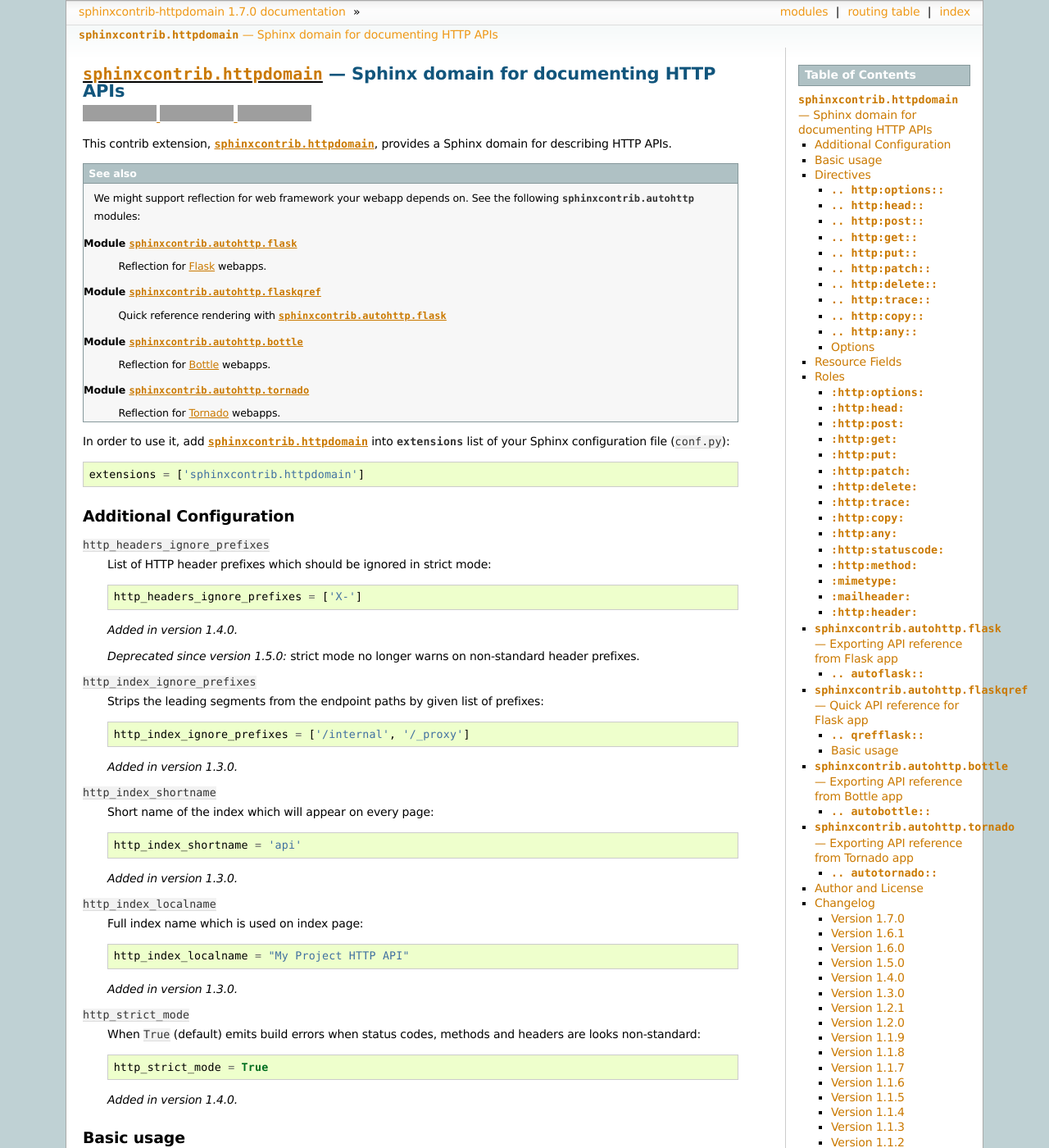
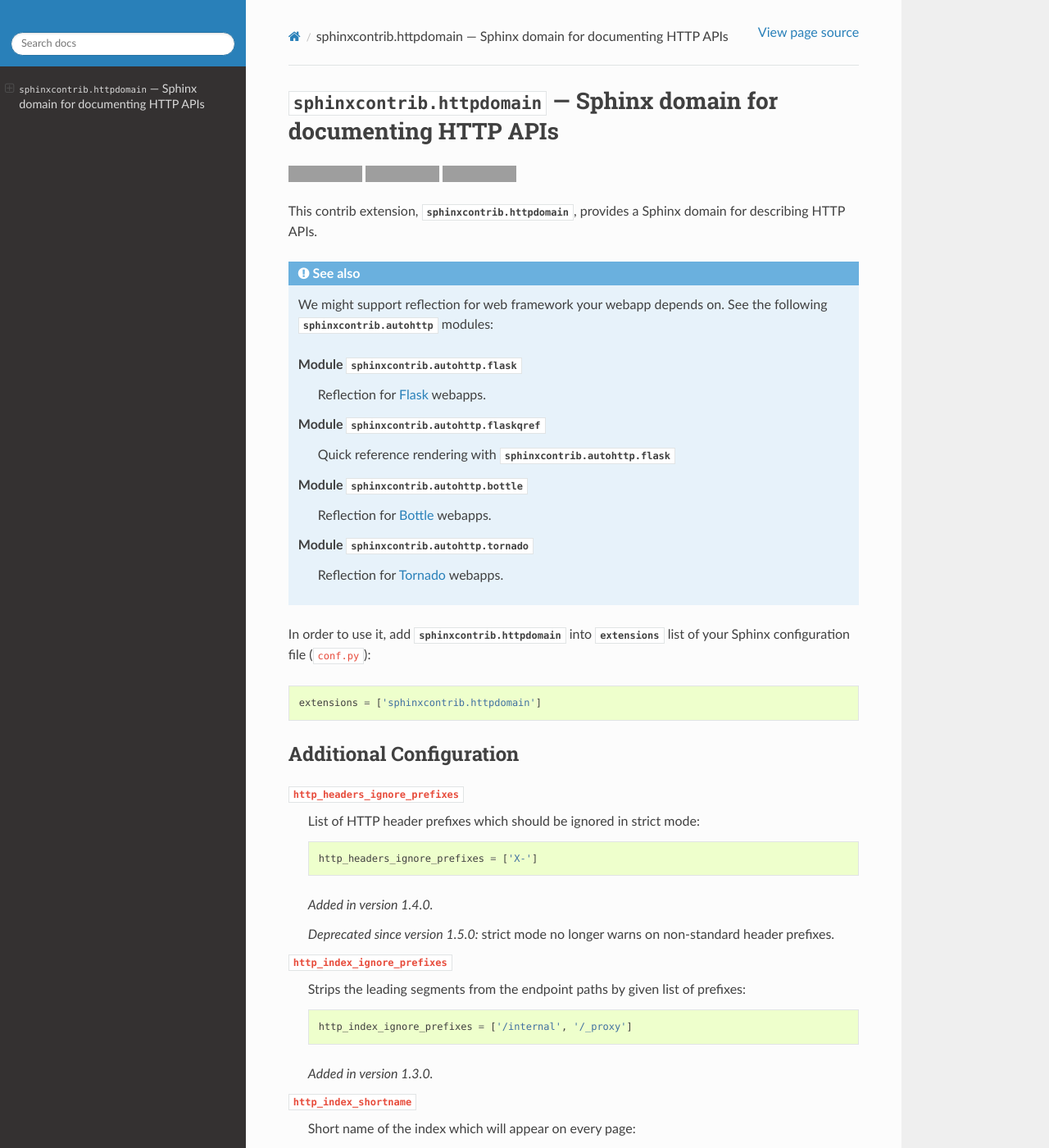
Before and after one commit to sphinx-contrib/httpdomain, a Sphinx documentation site: the page built from doc/index.rst, in a window 1280 px wide and 1400 px high. Shown: the whole window at 82% size. Built offline with Sphinx 7.4.7 and the Read the Docs theme 2.0.0, drawn with Linux system fonts in a browser that asks for light colours; cross-references to code outside the pages are shown as plain code; some of the changed lines change nothing that is shown; some of the changed text lies outside the part shown; grey boxes are pictures that could not be loaded.

Commit message:
Update conf.py

```diff
--- a/doc/conf.py
+++ b/doc/conf.py
@@ -1,283 +1,366 @@
-# -*- coding: utf-8 -*-
+import os
+import shlex
+import subprocess
+import sys
+import sphinxcontrib
+from docutils.parsers.rst.directives.admonitions import BaseAdmonition
+from sphinx.util import compat
+
+compat.make_admonition = BaseAdmonition
 #
-# sphinxcontrib-httpdomain documentation build configuration file, created by
-# sphinx-quickstart on Thu Jun  2 13:27:52 2011.
+# Raiden documentation build configuration file, created by
+# sphinx-quickstart2 on Mon Oct 24 10:55:13 2016.
 #
-# This file is execfile()d with the current directory set to its containing dir.
+# This file is execfile()d with the current directory set to its
+# containing dir.
 #
 # Note that not all possible configuration values are present in this
 # autogenerated file.
 #
 # All configuration values have a default; values that are commented out
 # serve to show the default.
-from __future__ import print_function
-
-import os
-import os.path
-import sys
-
-
-if os.environ.get('READTHEDOCS'):
-    print()
-    print('CWD:', os.getcwd())
-    print('Configuration path:', os.path.abspath(__file__))
-    print('Environment variables:')
-    for key in sorted(os.environ):
-        print('  {0}={1}'.format(key, os.environ[key]))
-    print()
 
 # If extensions (or modules to document with autodoc) are in another directory,
 # add these directories to sys.path here. If the directory is relative to the
 # documentation root, use os.path.abspath to make it absolute, like shown here.
-sys.path.insert(
-    0,
-    os.path.abspath(os.path.join(os.path.dirname(__file__), '..'))
-)
-sys.path.insert(0, os.path.abspath(os.path.dirname(__file__)))
+#
 
-# -- General configuration -----------------------------------------------------
+
+# -- General configuration ------------------------------------------------
 
 # If your documentation needs a minimal Sphinx version, state it here.
-#needs_sphinx = '1.0'
+#
+# needs_sphinx = '1.0'
 
-# Add any Sphinx extension module names here, as strings. They can be extensions
-# coming with Sphinx (named 'sphinx.ext.*') or your custom ones.
-extensions = ['sphinxcontrib.httpdomain']
+# Add any Sphinx extension module names here, as strings. They can be
+# extensions coming with Sphinx (named 'sphinx.ext.*') or your custom
+# ones.
+extensions = [
+    'sphinxcontrib.httpdomain',
+    'sphinxcontrib.httpexample',
+]
+
 
 # Add any paths that contain templates here, relative to this directory.
 templates_path = ['_templates']
 
-# The suffix of source filenames.
+# The suffix(es) of source filenames.
+# You can specify multiple suffix as a list of string:
+#
+# source_suffix = ['.rst', '.md']
 source_suffix = '.rst'
 
 # The encoding of source files.
-#source_encoding = 'utf-8-sig'
+#
+# source_encoding = 'utf-8-sig'
 
 # The master toctree document.
 master_doc = 'index'
 
 # General information about the project.
-project = u'sphinxcontrib-httpdomain'
-copyright = u'2011, Hong Minhee'
+project = 'Nodela Project'
+author = 'clark'
 
+version_string = '0.10.0'
 # The version info for the project you're documenting, acts as replacement for
 # |version| and |release|, also used in various other places throughout the
 # built documents.
 #
 # The short X.Y version.
-version = '1.7'
+version = version_string
 # The full version, including alpha/beta/rc tags.
-release = '1.7.0'
+release = version
+
+# Using rst_epilog we can expose any variables from conf.py to each
+# rst file
+rst_epilog = """
+.. |capitalized_version| replace:: {}
+""".format(version.capitalize())
 
 # The language for content autogenerated by Sphinx. Refer to documentation
 # for a list of supported languages.
-#language = None
+#
+# This is also used if you do content translation via gettext catalogs.
+# Usually you set "language" from the command line for these cases.
+language = None
 
 # There are two options for replacing |today|: either, you set today to some
 # non-false value, then it is used:
-#today = ''
+#
+# today = ''
+#
 # Else, today_fmt is used as the format for a strftime call.
-#today_fmt = '%B %d, %Y'
+#
+# today_fmt = '%B %d, %Y'
 
 # List of patterns, relative to source directory, that match files and
 # directories to ignore when looking for source files.
-exclude_patterns = ['_build']
+# This patterns also effect to html_static_path and html_extra_path
+exclude_patterns = []
 
-# The reST default role (used for this markup: `text`) to use for all documents.
-#default_role = None
+# The reST default role (used for this markup: `text`) to use for all
+# documents.
+#
+# default_role = None
 
 # If true, '()' will be appended to :func: etc. cross-reference text.
-#add_function_parentheses = True
+#
+# add_function_parentheses = True
 
 # If true, the current module name will be prepended to all description
 # unit titles (such as .. function::).
-#add_module_names = True
+#
+# add_module_names = True
 
 # If true, sectionauthor and moduleauthor directives will be shown in the
 # output. They are ignored by default.
-#show_authors = False
+#
+# show_authors = False
 
 # The name of the Pygments (syntax highlighting) style to use.
 pygments_style = 'sphinx'
 
 # A list of ignored prefixes for module index sorting.
-#modindex_common_prefix = []
+# modindex_common_prefix = []
+
+# If true, keep warnings as "system message" paragraphs in the built documents.
+# keep_warnings = False
+
+# If true, `todo` and `todoList` produce output, else they produce nothing.
+todo_include_todos = True
 
 
-# -- Options for HTML output ---------------------------------------------------
+# -- Options for HTML output ----------------------------------------------
 
 # The theme to use for HTML and HTML Help pages.  See the documentation for
 # a list of builtin themes.
-html_theme = 'sphinxdoc'
+#
+html_theme = 'sphinx_rtd_theme'
 
 # Theme options are theme-specific and customize the look and feel of a theme
 # further.  For a list of options available for each theme, see the
 # documentation.
-#html_theme_options = {}
+#
+html_theme_options = {'logo_only': True, 'display_version': False}
 
 # Add any paths that contain custom themes here, relative to this directory.
-#html_theme_path = []
+# html_theme_path = []
 
-# The name for this set of Sphinx documents.  If None, it defaults to
-# "<project> v<release> documentation".
-#html_title = None
+# The name for this set of Sphinx documents.
+# "<project> v<release> documentation" by default.
+#
+# html_title = u'Raiden vPOC-0'
 
 # A shorter title for the navigation bar.  Default is the same as html_title.
-#html_short_title = None
+#
+# html_short_title = None
 
 # The name of an image file (relative to this directory) to place at the top
 # of the sidebar.
-#html_logo = None
+#
+html_logo = 'logo.png'
 
-# The name of an image file (within the static path) to use as favicon of the
-# docs.  This file should be a Windows icon file (.ico) being 16x16 or 32x32
+# The name of an image file (relative to this directory) to use as a favicon of
+# the docs.  This file should be a Windows icon file (.ico) being 16x16 or 32x32
 # pixels large.
-#html_favicon = None
+#
+# html_favicon = None
 
 # Add any paths that contain custom static files (such as style sheets) here,
 # relative to this directory. They are copied after the builtin static files,
 # so a file named "default.css" will overwrite the builtin "default.css".
-#html_static_path = ['_static']
+html_static_path = ['_static']
 
-# If not '', a 'Last updated on:' timestamp is inserted at every page bottom,
-# using the given strftime format.
-#html_last_updated_fmt = '%b %d, %Y'
+html_show_copyright = False
+
+# Add any extra paths that contain custom files (such as robots.txt or
+# .htaccess) here, relative to this directory. These files are copied
+# directly to the root of the documentation.
+#
+# html_extra_path = []
+
+# If not None, a 'Last updated on:' timestamp is inserted at every page
+# bottom, using the given strftime format.
+# The empty string is equivalent to '%b %d, %Y'.
+#
+# html_last_updated_fmt = None
 
 # If true, SmartyPants will be used to convert quotes and dashes to
 # typographically correct entities.
-#html_use_smartypants = True
+#
+# html_use_smartypants = True
 
 # Custom sidebar templates, maps document names to template names.
-#html_sidebars = {}
+#
+# html_sidebars = {}
 
 # Additional templates that should be rendered to pages, maps page names to
 # template names.
-#html_additional_pages = {}
+#
+# html_additional_pages = {}
 
 # If false, no module index is generated.
-#html_domain_indices = True
+#
+# html_domain_indices = True
 
 # If false, no index is generated.
-#html_use_index = True
+#
+# html_use_index = True
 
 # If true, the index is split into individual pages for each letter.
-#html_split_index = False
+#
+# html_split_index = False
 
 # If true, links to the reST sources are added to the pages.
-#html_show_sourcelink = True
+#
+# html_show_sourcelink = True
 
 # If true, "Created using Sphinx" is shown in the HTML footer. Default is True.
-#html_show_sphinx = True
+#
+# html_show_sphinx = True
 
 # If true, "(C) Copyright ..." is shown in the HTML footer. Default is True.
-#html_show_copyright = True
+#
+# html_show_copyright = True
 
 # If true, an OpenSearch description file will be output, and all pages will
 # contain a <link> tag referring to it.  The value of this option must be the
 # base URL from which the finished HTML is served.
-#html_use_opensearch = ''
+#
+# html_use_opensearch = ''
 
 # This is the file name suffix for HTML files (e.g. ".xhtml").
-#html_file_suffix = None
+# html_file_suffix = None
+
+# Language to be used for generating the HTML full-text search index.
+# Sphinx supports the following languages:
+#   'da', 'de', 'en', 'es', 'fi', 'fr', 'hu', 'it', 'ja'
+#   'nl', 'no', 'pt', 'ro', 'ru', 'sv', 'tr', 'zh'
+#
+# html_search_language = 'en'
+
+# A dictionary with options for the search language support, empty by default.
+# 'ja' uses this config value.
+# 'zh' user can custom change `jieba` dictionary path.
+#
+# html_search_options = {'type': 'default'}
+
+# The name of a javascript file (relative to the configuration directory) that
+# implements a search results scorer. If empty, the default will be used.
+#
+# html_search_scorer = 'scorer.js'
 
 # Output file base name for HTML help builder.
-htmlhelp_basename = 'sphinxcontrib-httpdomaindoc'
+htmlhelp_basename = 'Nodeladoc'
 
+# -- Options for LaTeX output ---------------------------------------------
 
-# -- Options for LaTeX output --------------------------------------------------
+latex_elements = {
+    # The paper size ('letterpaper' or 'a4paper').
+    #
+    # 'papersize': 'letterpaper',
 
-# The paper size ('letter' or 'a4').
-#latex_paper_size = 'letter'
+    # The font size ('10pt', '11pt' or '12pt').
+    #
+    # 'pointsize': '10pt',
 
-# The font size ('10pt', '11pt' or '12pt').
-#latex_font_size = '10pt'
+    # Additional stuff for the LaTeX preamble.
+    #
+    # 'preamble': '',
+
+    # Latex figure (float) alignment
+    #
+    # 'figure_align': 'htbp',
+}
 
 # Grouping the document tree into LaTeX files. List of tuples
-# (source start file, target name, title, author, documentclass [howto/manual]).
+# (source start file, target name, title,
+#  author, documentclass [howto, manual, or own class]).
 latex_documents = [
-  ('index', 'sphinxcontrib-httpdomain.tex',
-   u'sphinxcontrib-httpdomain Documentation',
-   u'Hong Minhee', 'manual'),
+
 ]
 
 # The name of an image file (relative to this directory) to place at the top of
 # the title page.
-#latex_logo = None
+#
+#latex_logo = 'logo.png'
 
 # For "manual" documents, if this is true, then toplevel headings are parts,
 # not chapters.
-#latex_use_parts = False
+#
+# latex_use_parts = False
 
 # If true, show page references after internal links.
-#latex_show_pagerefs = False
+#
+# latex_show_pagerefs = False
 
 # If true, show URL addresses after external links.
-#latex_show_urls = False
-
-# Additional stuff for the LaTeX preamble.
-#latex_preamble = ''
+#
+# latex_show_urls = False
 
 # Documents to append as an appendix to all manuals.
-#latex_appendices = []
+#
+# latex_appendices = []
+
+# It false, will not define \strong, \code,     itleref, \crossref ... but only
+# \sphinxstrong, ..., \sphinxtitleref, ... To help avoid clash with user added
+# packages.
+#
+# latex_keep_old_macro_names = True
 
 # If false, no module index is generated.
-#latex_domain_indices = True
+#
+# latex_domain_indices = True
 
 
-# -- Options for manual page output --------------------------------------------
+# -- Options for manual page output ---------------------------------------
 
 # One entry per manual page. List of tuples
 # (source start file, name, description, authors, manual section).
 man_pages = [
-    ('index', 'sphinxcontrib-httpdomain',
-     u'sphinxcontrib-httpdomain Documentation',
-     [u'Hong Minhee'], 1)
+    (master_doc, 'nodela', 'Nodela Documentation', [author], 1),
 ]
 
 # If true, show URL addresses after external links.
-#man_show_urls = False
+#
+# man_show_urls = False
 
 
-# -- Options for Texinfo output ------------------------------------------------
+# -- Options for Texinfo output -------------------------------------------
 
 # Grouping the document tree into Texinfo files. List of tuples
 # (source start file, target name, title, author,
 #  dir menu entry, description, category)
 texinfo_documents = [
-  ('index', 'sphinxcontrib-httpdomain',
-   u'sphinxcontrib-httpdomain Documentation', u'Hong Minhee',
-   'sphinxcontrib-httpdomain', 'One line description of project.',
-   'Miscellaneous'),
+    (
+        master_doc,
+        'Nodela',
+        'Nodela Documentation',
+        author,
+        'Nodela',
+        'One line description of project.',
+        'Miscellaneous',
+    ),
 ]
 
 # Documents to append as an appendix to all manuals.
-#texinfo_appendices = []
+#
+# texinfo_appendices = []
 
 # If false, no module index is generated.
-#texinfo_domain_indices = True
+#
+# texinfo_domain_indices = True
 
 # How to display URL addresses: 'footnote', 'no', or 'inline'.
-#texinfo_show_urls = 'footnote'
+#
+# texinfo_show_urls = 'footnote'
 
-extlinks = {
-    'pull': (
-        'https://github.com/sphinx-contrib/httpdomain/pulls/%s',
-        'pull request #'),
-    'issue': (
-        'https://github.com/sphinx-contrib/httpdomain/issues/%s',
-        'issue #'),
-    'oldpull': (
-        'https://bitbucket.org/birkenfeld/sphinx-contrib/pull-requests/%s/',
-        'old pull request #'),
-    'oldissue': (
-        'https://bitbucket.org/birkenfeld/sphinx-contrib/issues/%s/',
-        'old issue #')
-}
+# If true, do not generate a @detailmenu in the "Top" node's menu.
+#
+# texinfo_no_detailmenu = False
 
-# Suppress nonlocal image warning
-suppress_warnings = ['image.nonlocal_uri']
 
-linkcheck_ignore = [
-    # Don't check old links to Bitbucket
-    r'^https://bitbucket\.org/birkenfeld/sphinx-contrib/(issues|pull-requests)/\d+/',  # noqa: E501
-]
+# Enables 0.x.y releases to not be grouped into feature and bugfix releases
+# see: http://releases.readthedocs.io/en/latest/concepts.html#unstable-prehistory-mode
+# This needs to be kept enabled even once 1.0 has been reached!
+releases_unstable_prehistory = True
```
